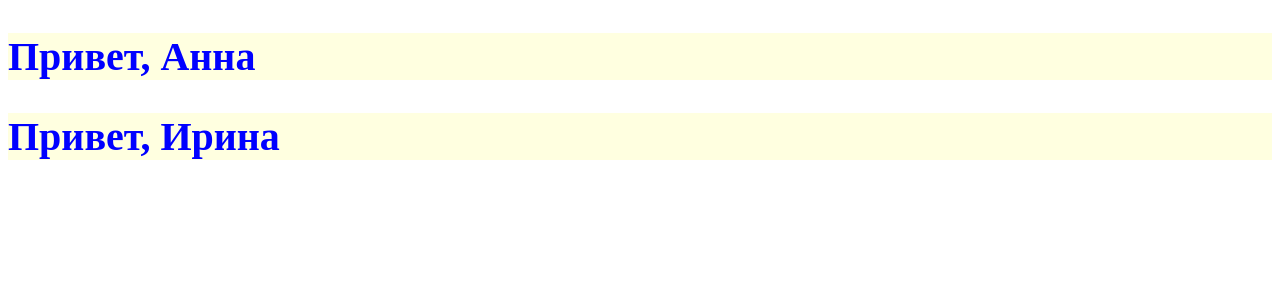
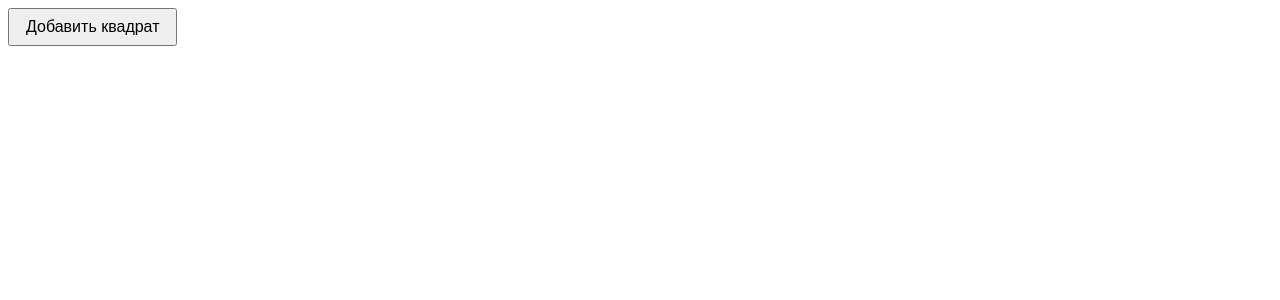
Before and after one commit to AnastasiiaKononova/React-homework, a React (Create React App) app: page / in a window 1280 px wide. Shown: the top 300 px of the page. Built offline with nearby package versions, Linux system fonts and the light colour scheme.

Commit message:
Add square

```diff
--- a/src/App.js
+++ b/src/App.js
@@ -1,12 +1,12 @@
 import React from 'react';
 import Lamp from './components/Lamp';
 import Dialogue from './components/Dialogue';
+import Parent from './components/Parent';
 
 function App(props) {
     return (
     <section>
-      <Dialogue name= "Анна" />
-      <Dialogue  name="Ирина" />
+      <Parent/>
     </section>)
 }
 
--- /dev/null
+++ b/src/components/Parent/Square/index.js
@@ -0,0 +1,31 @@
+import React, { Component } from 'react';
+
+class Square extends Component {
+  constructor(props) {
+    super(props);
+    console.log('Компонента Square создана');
+  }
+
+  componentDidMount() {
+    console.log('Компонента Square примонтирована');
+  }
+
+  componentDidUpdate() {
+    console.log('Компонента Square обновлена');
+  }
+
+  componentWillUnmount() {
+    console.log('Компонента Square отмонтируется');
+  }
+
+  render() {
+    console.log('Компонента Square рендерится');
+
+    return (
+      <div style={{ width: '100px', height: '100px', backgroundColor: 'yellow' }}>
+      </div>
+    );
+  }
+}
+
+export default Square;
--- /dev/null
+++ b/src/components/Parent/index.js
@@ -0,0 +1,30 @@
+import React, { Component } from 'react';
+import Square from './Square';
+
+class Parent extends Component {
+  constructor(props) {
+    super(props);
+    this.state = {
+      isSquareMounted: false
+    };
+  }
+
+  toggleSquare = () => {
+    this.setState(prevState => ({
+      isSquareMounted: !prevState.isSquareMounted
+    }));
+  };
+
+  render() {
+    return (
+      <div>
+        <button onClick={this.toggleSquare}>
+          {this.state.isSquareMounted ? 'Удалить квадрат' : 'Добавить квадрат'}
+        </button>
+        {this.state.isSquareMounted && <Square />}
+      </div>
+    );
+  }
+}
+
+export default Parent;
```
